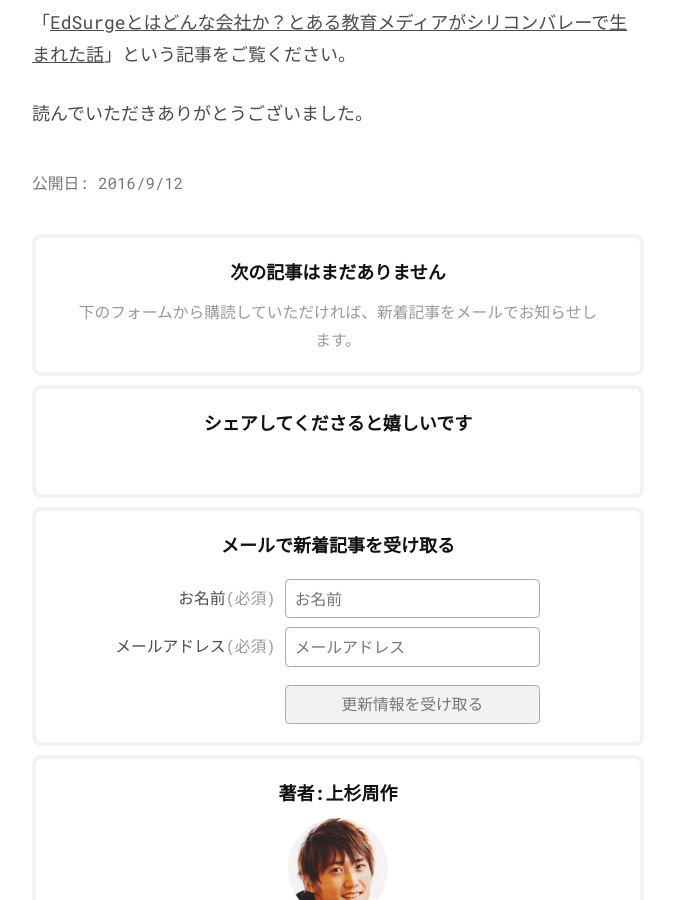
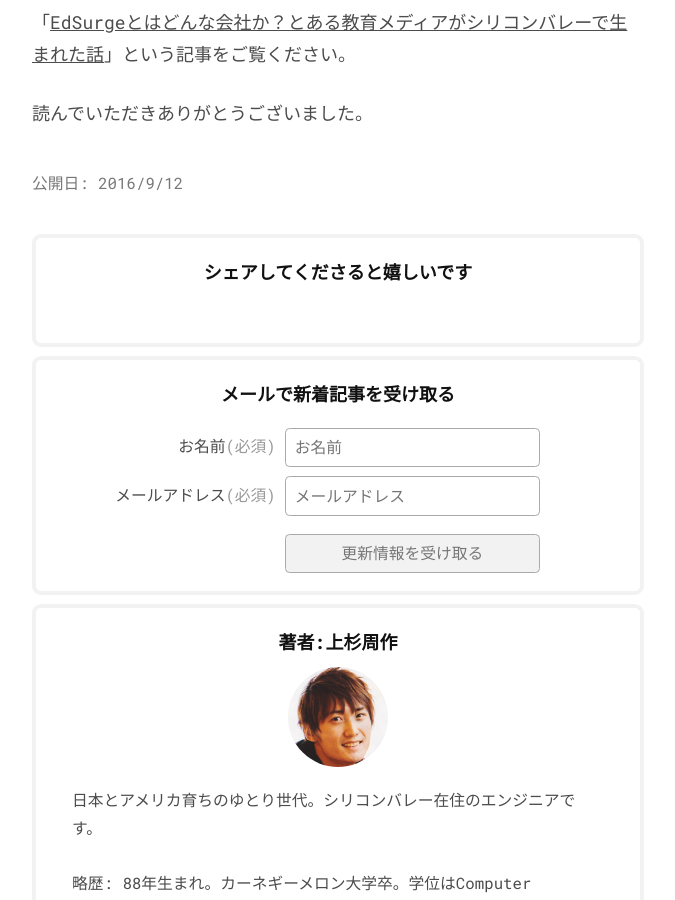
Before and after one commit to chibicode/senseicode, a Jekyll site: the page built from _posts/2016-09-08-edsurge-concierge.md, in a window 1280 px wide and 900 px high, scrolled down 15210 px. Shown: the whole window, without its empty margins (302-977 px from the left). Built offline with Jekyll 4.4.1, drawn with Linux system fonts in a browser that asks for light colours; comment, search, counter and statistics services are not loaded.

Commit message:
Show share button immediately

```diff
--- a/_layouts/post.html
+++ b/_layouts/post.html
@@ -59,13 +59,6 @@ layout: default
       {% endfor %}
       </ul>
     </div>
-  {% else %}
-    <div class="br3 bw1 b--black-05 bw2 ba pb3 pt3 ph4 mb2">
-      <h2 class="f5 mt0 mb2 tc">次の記事はまだありません</h2>
-      <div class="f6 tc silver">
-        下のフォームから購読していただければ、新着記事をメールでお知らせします。
-      </div>
-    </div>
   {% endif %}
   <div class="br3 bw1 b--black-05 bw2 ba pb3 pt3 ph4 mb2">
     <h2 class="f5 mt0 mb2 tc">シェアしてくださると嬉しいです</h2>
```
